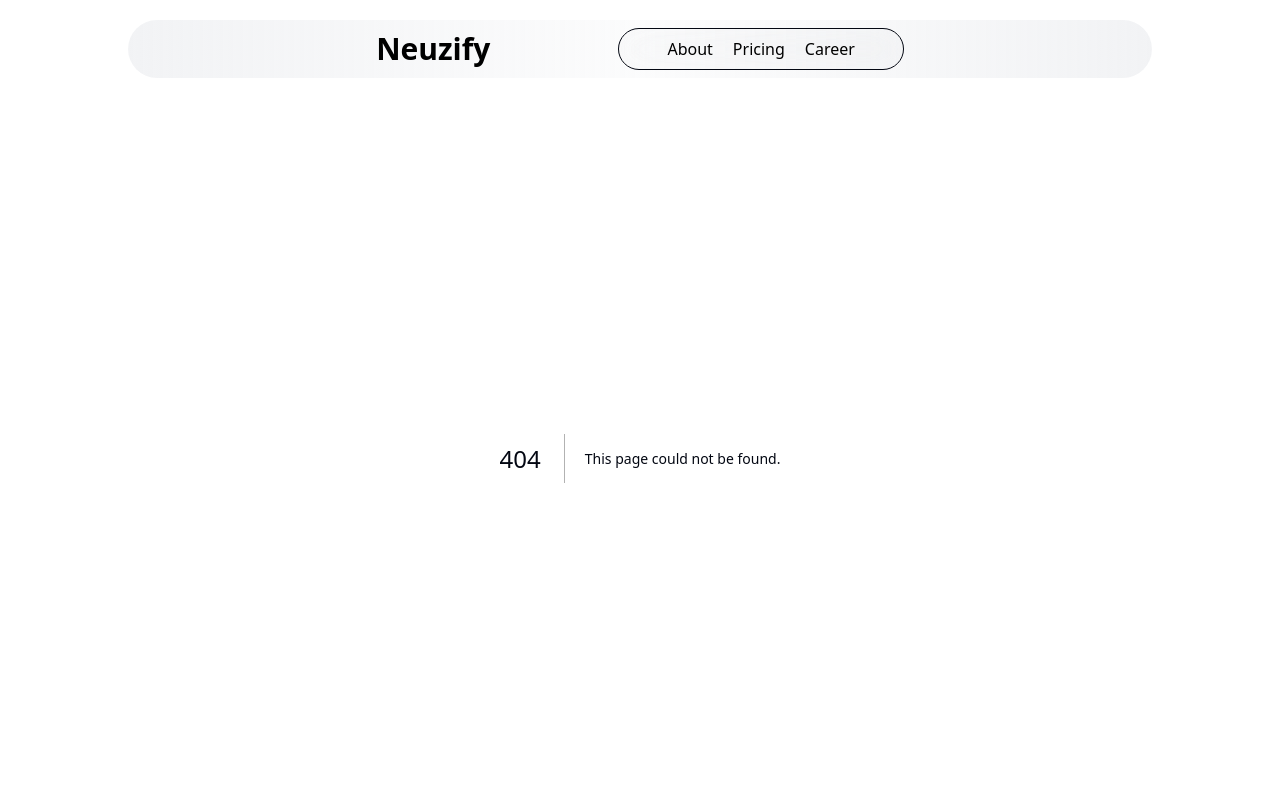
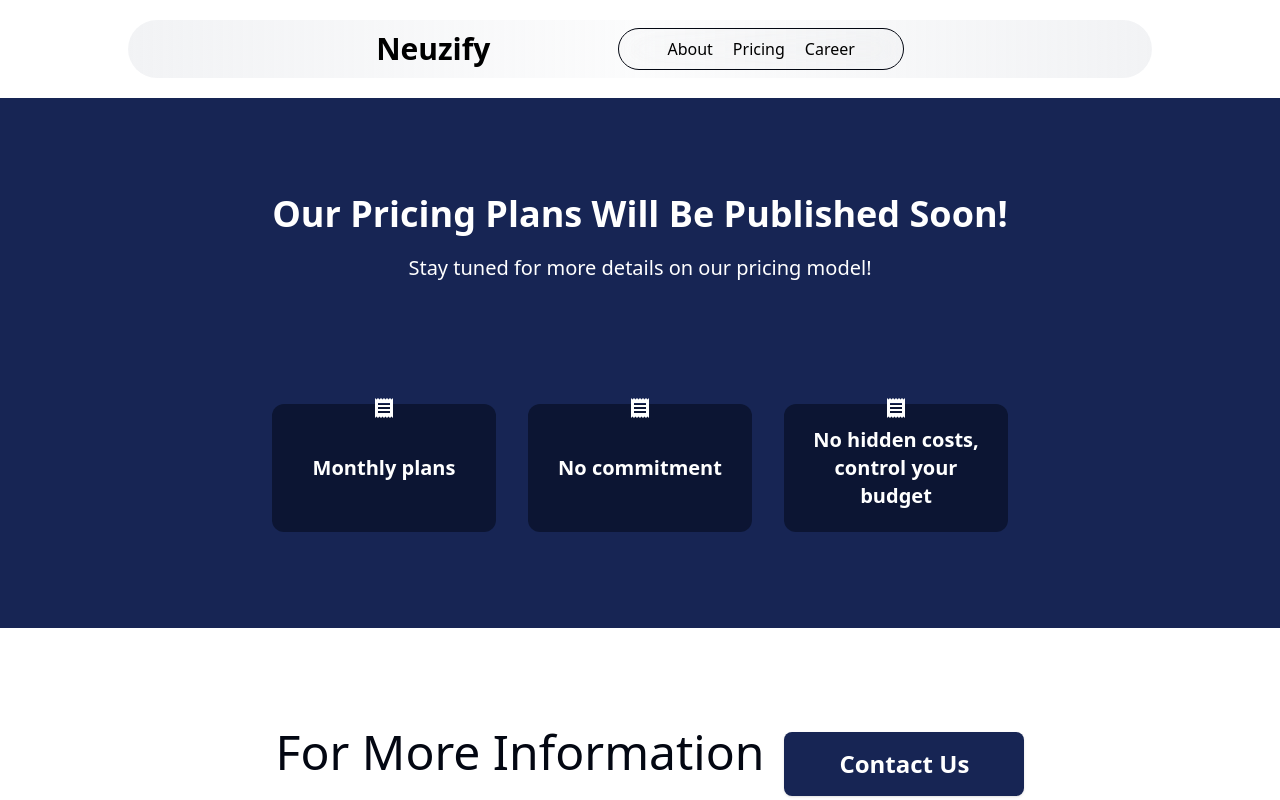
Before and after one commit to ayushtenguria/neuzify, a Next.js app: page /pricing in a window 1280 px wide. Before the commit this address had no page. Shown: the top 800 px of the page. Built offline with nearby package versions, Linux system fonts and the light colour scheme.

Commit message:
some issue resoleve

```diff
--- a/package.json
+++ b/package.json
@@ -9,6 +9,10 @@
     "lint": "next lint"
   },
   "dependencies": {
+    "@emotion/react": "^11.13.3",
+    "@emotion/styled": "^11.13.0",
+    "@mui/icons-material": "^6.1.3",
+    "@mui/material": "^6.1.3",
     "gsap": "^3.12.5",
     "next": "14.2.11",
     "react": "^18",
--- a/src/app/components/Navbar.tsx
+++ b/src/app/components/Navbar.tsx
@@ -1,23 +1,39 @@
 "use client";
 
-// import Image from "next/image";
-// import logo from "../../../public/logo.png";
-// import { ContactButton } from "./ContactUsButton";
-// import MenuIcon from "@mui/icons-material/Menu";
-// import CloseIcon from "@mui/icons-material/Close";
 import Link from "next/link";
-import { useState } from "react";
+import { useState, useEffect, useRef } from "react";
+import { gsap } from "gsap";
 
 export const Navbar = () => {
-  // const [isMobileMenuOpen, setIsMobileMenuOpen] = useState(false);
+  const [isMobileMenuOpen, setIsMobileMenuOpen] = useState(false);
+  const sidebarRef = useRef(null);
 
-  // const toggleMobileMenu = () => {
-  //   setIsMobileMenuOpen(!isMobileMenuOpen);
-  // };
+  // Toggle sidebar animation with GSAP
+  const toggleMobileMenu = () => {
+    setIsMobileMenuOpen(!isMobileMenuOpen);
+  };
+
+  useEffect(() => {
+    if (isMobileMenuOpen) {
+      gsap.to(sidebarRef.current, {
+        x: 0,
+        duration: 0.5,
+        opacity: 100,
+        ease: "power3.out",
+      });
+    } else {
+      gsap.to(sidebarRef.current, {
+        x: "-100%",
+        duration: 0.5,
+        opacity: 0,
+        ease: "power3.in",
+      });
+    }
+  }, [isMobileMenuOpen]);
 
   return (
     <>
-      <div className="z-20 sticky top-5 mx-32 rounded-full text-black">
+      <div className="z-20 sticky md:top-5 md:mx-32 rounded-full text-black">
         {/* Desktop Navbar */}
         <nav className="hidden md:flex md:flex-row flex-col backdrop-blur-lg bg-gradient-to-r from-gray-200/50 via-gray-100/30 to-gray-200/50 bg-opacity-40 shadow-black py-2 rounded-full items-center justify-center space-x-32">
           <a href="/">
@@ -33,7 +49,7 @@ export const Navbar = () => {
                 </Link>
               </li>
               <li>
-                <Link href={"#pricing"} className="font-medium">
+                <Link href={"/pricing"} className="font-medium">
                   Pricing
                 </Link>
               </li>
@@ -44,52 +60,65 @@ export const Navbar = () => {
               </li>
             </ul>
           </div>
-          {/* <div>
-            <ContactButton />
-          </div> */}
         </nav>
 
+
+
         {/* Mobile Navbar */}
-        {/* <nav className="md:hidden py-3 px-3 backdrop-blur-lg bg-gradient-to-r from-gray-800/50 via-gray-700/30 to-gray-800/50 border border-gray-200 bg-opacity-40 shadow-xl">
+        <nav className="md:hidden py-3 px-3 backdrop-blur-lg from-gray-800/50 via-gray-700/30 to-gray-800/50 border shadow-xl">
           <div className="flex justify-between items-center">
             <div className="flex justify-center items-center space-x-2">
-              <Image
-                className="rounded-full"
-                src={logo}
-                alt="logo"
-                height={30}
-              />
-              <p className="font-semibold text-black">HackTiger Labs</p>
+              <p className="font-semibold text-2xl ">Neuzify</p>
             </div>
-            <div onClick={toggleMobileMenu}>
-              {isMobileMenuOpen ? (
-                <CloseIcon className="text-black" />
-              ) : (
-                <MenuIcon className="text-black" />
-              )}
+            <div onClick={toggleMobileMenu} className="cursor-pointer">
+              <div className="space-y-2">
+                <div className="w-6 h-0.5 bg-gray-900"></div>
+                <div className="w-6 h-0.5 bg-gray-900"></div>
+                <div className="w-6 h-0.5 bg-gray-900"></div>
+              </div>
             </div>
           </div>
 
-          {isMobileMenuOpen && (
-            <div className="flex flex-col mt-4">
-              <ul className="flex flex-col space-y-2">
+          {/* Sidebar Menu */}
+          <div
+            ref={sidebarRef}
+            className={`fixed top-0 left-0 opacity-0 left-0l w-2/3 bg-blue-950 shadow-lg transform -translate-x-full z-50`}
+            style={{
+              transform: isMobileMenuOpen
+                ? "translateX(0)"
+                : "translateX(-100%)",
+            }}
+          >
+            <div className="flex justify-between items-center p-5">
+              <p className="text-white text-lg font-semibold">Menu</p>
+              <button
+                onClick={toggleMobileMenu}
+                className="text-white font-bold text-lg"
+              >
+                &times;
+              </button>
+            </div>
+            <div className="bg-blue-950 text-white h-screen">
+              <ul className="flex flex-col space-y-4 pl-5">
                 <li>
-                  <Link href={"/about"} className="text-black">
+                  <Link href={"/about"} className="text-lg font-semibold">
                     About
                   </Link>
                 </li>
                 <li>
-                  <Link href={"/career"} className="text-black">
+                  <Link href={"/pricing"} className="text-lg">
+                    Pricing
+                  </Link>
+                </li>
+                <li>
+                  <Link href={"/career"} className="text-lg">
                     Career
                   </Link>
                 </li>
               </ul>
-              <div className="mt-4">
-                <ContactButton />
-              </div>
             </div>
-          )}
-        </nav> */}
+          </div>
+        </nav>
       </div>
     </>
   );
--- a/src/app/page.tsx
+++ b/src/app/page.tsx
@@ -8,7 +8,6 @@ export default function Home() {
   return (
     <div>
       <Hero />
-
       <div className="hidden md:block">
         <FeatureSection />
       </div>
--- /dev/null
+++ b/src/app/pricing/_components/PricingFeatureCard.tsx
@@ -0,0 +1,24 @@
+import React from "react";
+import { ReactNode } from "react";
+
+interface PricingFeatureProps {
+  heading: string;
+  icon: ReactNode;
+}
+
+const PricingFeatureCard = ({ heading, icon }: PricingFeatureProps) => {
+  return (
+    <div>
+      <div className="flex justify-center">
+        <div className="-mb-4">{icon}</div>
+      </div>
+      <div className="flex flex-col justify-center w-56 h-32 items-center bg-gray-950/50 backdrop:blur-xl p-5 rounded-xl text-white">
+        <div className="flex items-center justify-center">
+          <p className="font-bold text-xl  text-center">{heading}</p>
+        </div>
+      </div>
+    </div>
+  );
+};
+
+export default PricingFeatureCard;
--- /dev/null
+++ b/src/app/pricing/_components/PricingPlan.tsx
@@ -0,0 +1,32 @@
+import React from "react";
+import PricingFeatureCard from "./PricingFeatureCard";
+import ReceiptIcon from "@mui/icons-material/Receipt";
+
+const PricingPlan = () => {
+  return (
+    <section className="text-white bg-blue-950 px-10 md:px-36 py-24 flex flex-col justify-center items-center  my-10">
+      <p className="text-4xl font-bold ">
+        Our Pricing Plans Will Be Published Soon!
+      </p>
+      <p className="text-xl mb-28 mt-5 ">
+        Stay tuned for more details on our pricing model!
+      </p>
+      <div className="flex flex-col md:flex-row gap-8">
+        <PricingFeatureCard
+          icon={<ReceiptIcon className="text-4xl" />}
+          heading="Monthly plans"
+        />
+        <PricingFeatureCard
+          icon={<ReceiptIcon className="text-4xl" />}
+          heading="No commitment"
+        />
+        <PricingFeatureCard
+          icon={<ReceiptIcon className="text-4xl" />}
+          heading="No hidden costs, control your budget"
+        />
+      </div>
+    </section>
+  );
+};
+
+export default PricingPlan;
--- /dev/null
+++ b/src/app/pricing/_components/WantToTry.tsx
@@ -0,0 +1,14 @@
+import React from "react";
+
+const WantToTry = () => {
+  return (
+    <section className="flex flex-col md:flex-row justify-center items-center md:px-32 my-20 ">
+      <p className="text-3xl md:text-5xl mx-5">For More Information</p>
+      <button className="mt-6 px-2 md:px-4 py-4 w-40 md:w-60 font-semibold text-xl md:text-2xl bg-blue-950 text-white rounded-lg shadow hover:bg-blue-900 hover:scale-105 transform transition-transform duration-300">
+        Contact Us
+      </button>
+    </section>
+  );
+};
+
+export default WantToTry;
--- /dev/null
+++ b/src/app/pricing/page.tsx
@@ -0,0 +1,14 @@
+import React from "react";
+import PricingPlan from "./_components/PricingPlan";
+import WantToTry from "./_components/WantToTry";
+
+const page = () => {
+  return (
+    <div>
+      <PricingPlan />
+      <WantToTry />
+    </div>
+  );
+};
+
+export default page;
```
Also changed, not shown: 1 other file (tests, documents, lock files or other folders).
